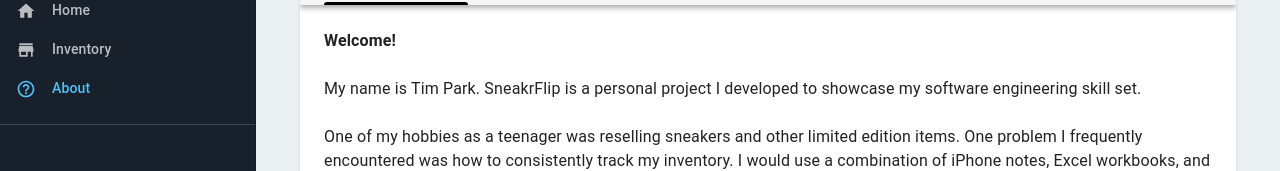
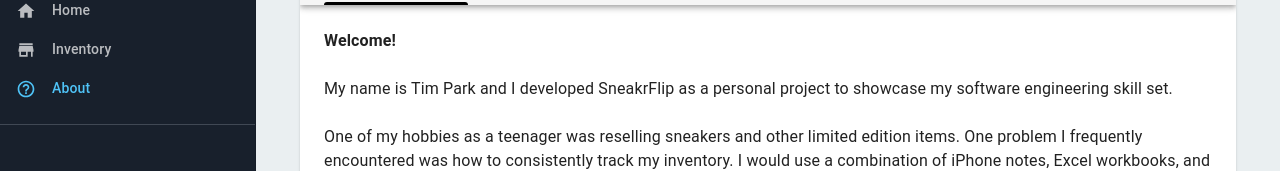
Before and after one commit to timpark0807/SneakrFlip-Client, a React (Create React App) app: page /#/about in a window 1280 px wide. Shown: the part 139-310 px from the top of the page. Built offline with nearby package versions, Linux system fonts and the light colour scheme.

Commit message:
README and Testing new pipeline

```diff
--- a/src/components/Misc/About.js
+++ b/src/components/Misc/About.js
@@ -102,7 +102,7 @@ function About(props) {
                     </Typography>
                     <br></br>
                     <Typography>
-                        My name is Tim Park. SneakrFlip is a personal project I developed to showcase my software engineering skill set.
+                        My name is Tim Park and I developed SneakrFlip as a personal project to showcase my software engineering skill set.
                     </Typography>
                     <br></br>
                     <Typography>
@@ -200,7 +200,8 @@ function About(props) {
             </TabPanel>
 
             <TabPanel value={value} index={4}>
-                Contact me at timpark0807@gmail.com.
+                <b>Contact:</b>
+                timpark0807@gmail.com.
                 <br/>
                 <br/>
 
```
Also changed, not shown: 1 other file (tests, documents, lock files or other folders).
